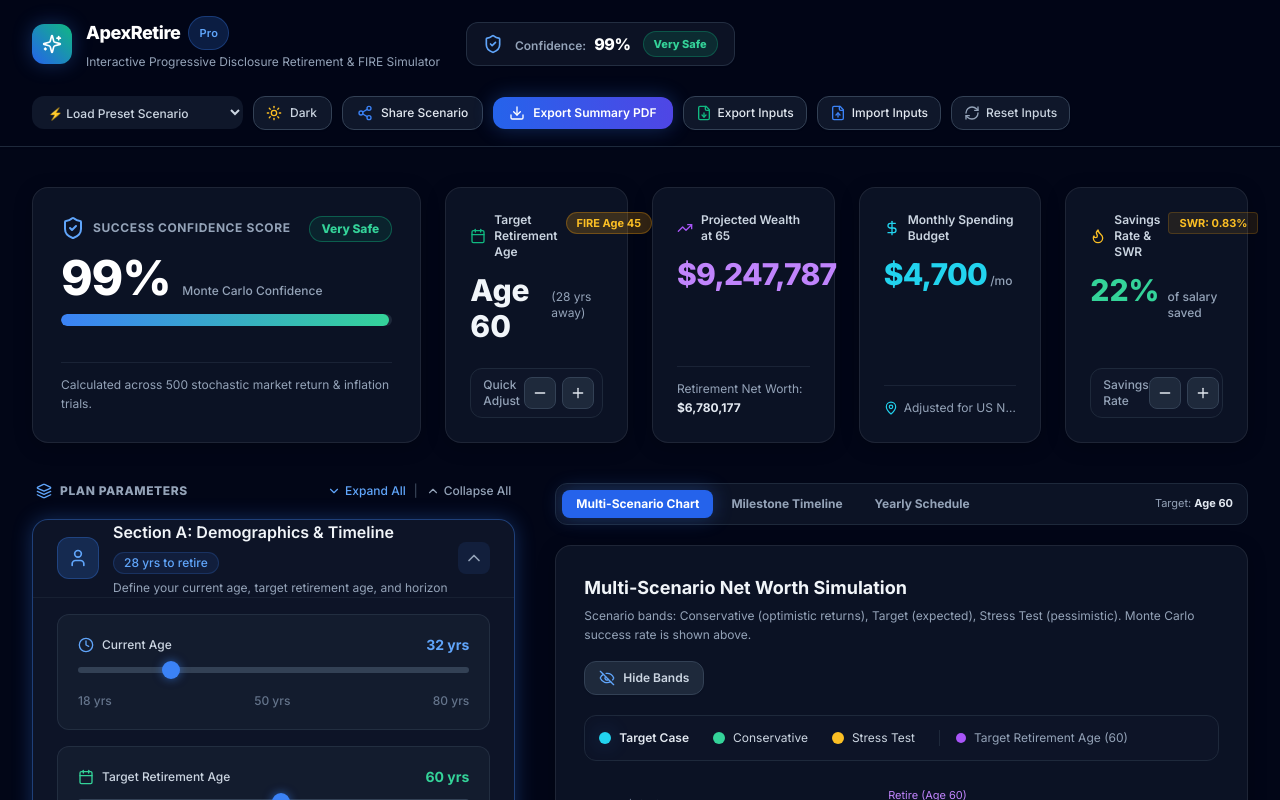
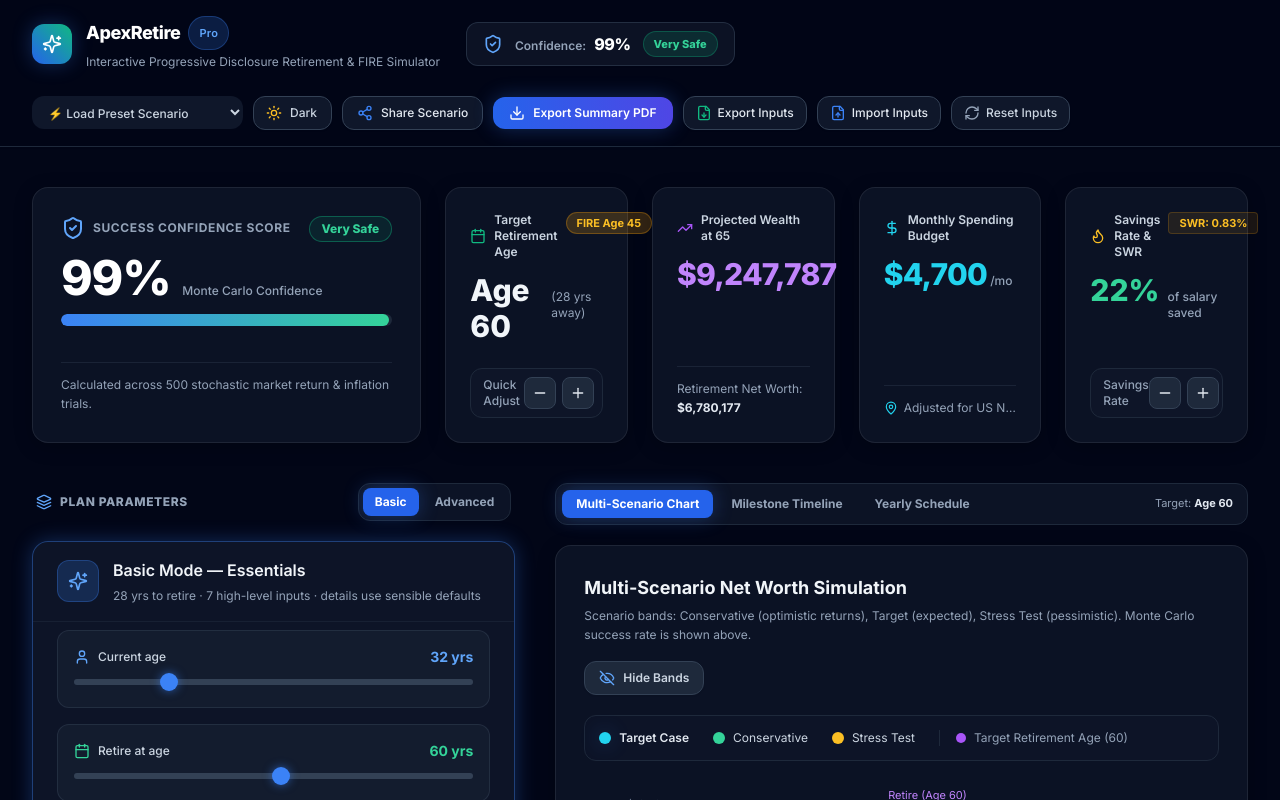
Before and after one commit to misterpear0904/retirement-calculator, a React (Vite) app: page / in a window 1280 px wide. Shown: the top 800 px of the page. Built offline with nearby package versions, Linux system fonts and the light colour scheme.

Commit message:
favicon update

```diff
--- a/index.html
+++ b/index.html
@@ -2,7 +2,7 @@
 <html lang="en" class="dark">
   <head>
     <meta charset="UTF-8" />
-    <link rel="icon" type="image/svg+xml" href="/vite.svg" />
+    <link rel="icon" type="image/svg+xml" href="./favicon.svg" />
     <meta name="viewport" content="width=device-width, initial-scale=1.0" />
     <title>ApexRetire — Modern Interactive Retirement & FIRE Calculator</title>
     <link rel="preconnect" href="https://fonts.googleapis.com">
--- a/src/App.tsx
+++ b/src/App.tsx
@@ -21,6 +21,7 @@
 import { RetirementChart } from './components/Dashboard/RetirementChart';
 import { MilestoneTimeline } from './components/Dashboard/MilestoneTimeline';
 import { YearlyTable } from './components/Dashboard/YearlyTable';
+import { BasicModeInputs } from './components/BasicModeInputs';
 
 import { Layers, ChevronUp, ChevronDown, AlertTriangle } from 'lucide-react';
 
@@ -50,6 +51,24 @@
   });
 
   const [activeTab, setActiveTab] = useState<'chart' | 'timeline' | 'table'>('chart');
+
+  // Basic vs Advanced input mode. Basic is the default: 7 essentials only.
+  const [mode, setMode] = useState<'basic' | 'advanced'>(() => {
+    try {
+      return window.localStorage.getItem('apexretire-mode') === 'advanced' ? 'advanced' : 'basic';
+    } catch {
+      return 'basic';
+    }
+  });
+
+  const handleModeChange = (next: 'basic' | 'advanced') => {
+    setMode(next);
+    try {
+      window.localStorage.setItem('apexretire-mode', next);
+    } catch {
+      // non-fatal
+    }
+  };
 
   // Load URL state if present
   useEffect(() => {
@@ -181,13 +200,38 @@
 
         {/* Main Dual-Pane Split Screen Layout */}
         <div className="grid grid-cols-1 lg:grid-cols-12 gap-8 lg:gap-10 items-start">
-          {/* Left Column: Progressive Disclosure Accordions (5 cols) */}
+          {/* Left Column: Inputs (5 cols) */}
           <div className="lg:col-span-5 space-y-5">
-            <div className="flex items-center justify-between px-1 mb-1">
+            <div className="flex flex-wrap items-center justify-between gap-3 px-1 mb-1">
               <h2 className="text-xs font-extrabold uppercase tracking-wider dark:text-slate-400 text-slate-500 flex items-center gap-2">
                 <Layers className="w-4 h-4 text-blue-400" /> Plan Parameters
               </h2>
 
+              <div className="flex items-center gap-3">
+                {/* Basic / Advanced segmented toggle */}
+                <div
+                  className="flex items-center gap-1 text-xs font-bold p-1 rounded-xl border dark:bg-slate-900/80 bg-white dark:border-slate-800 border-slate-200"
+                  role="group"
+                  aria-label="Input mode"
+                >
+                  {(['basic', 'advanced'] as const).map((m) => (
+                    <button
+                      key={m}
+                      type="button"
+                      aria-pressed={mode === m}
+                      onClick={() => handleModeChange(m)}
+                      className={`px-3 py-1.5 rounded-lg capitalize transition-all ${
+                        mode === m
+                          ? 'bg-blue-600 text-white shadow-glow'
+                          : 'dark:text-slate-400 text-slate-500 hover:text-slate-200 dark:hover:bg-slate-800/60 hover:bg-slate-100'
+                      }`}
+                    >
+                      {m}
+                    </button>
+                  ))}
+                </div>
+
+                {mode === 'advanced' && (
                   <div className="flex items-center gap-2 text-xs">
                     <button
                       type="button"
@@ -205,8 +249,17 @@
                       <ChevronUp className="w-3.5 h-3.5" /> Collapse All
                     </button>
                   </div>
+                )}
+              </div>
             </div>
 
+            {mode === 'basic' ? (
+              <BasicModeInputs
+                state={state}
+                onChange={handleChange}
+                onSwitchToAdvanced={() => handleModeChange('advanced')}
+              />
+            ) : (
             <div className="space-y-4">
               <DemographicsSection
                 state={state}
@@ -257,6 +310,7 @@
                 onToggle={() => toggleSection('location')}
               />
             </div>
+            )}
           </div>
 
           {/* Right Column: Sticky Visual Anchor Pane (7 cols) */}
```
Also changed, not shown: public/favicon.svg (added). Lines whose indentation alone changed are shown as unchanged.
